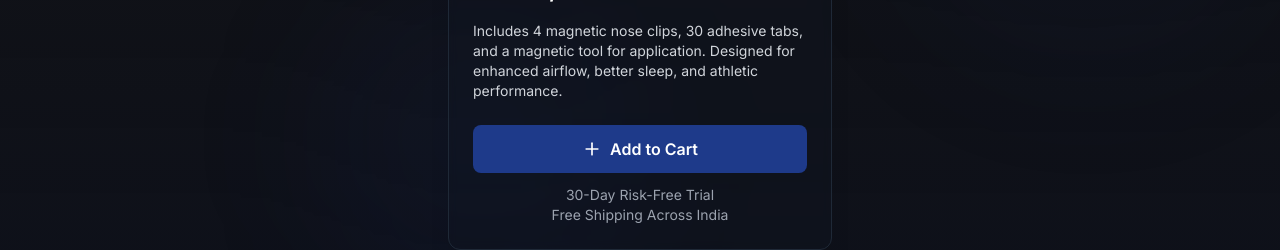
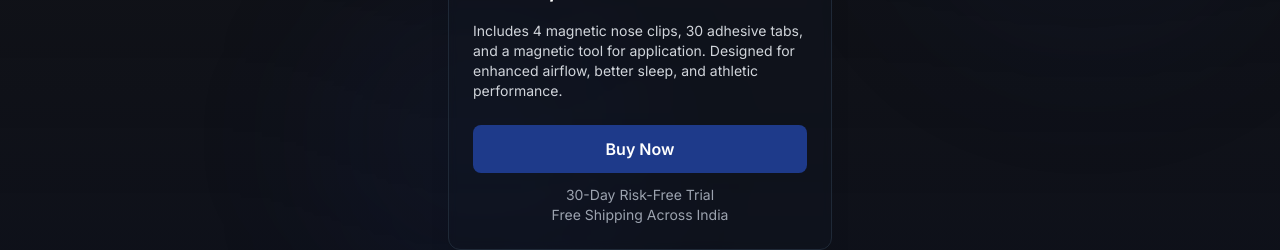
Before and after one commit to hemantmehrok/flowfix, a React (Vite) app: page / in a window 1280 px wide. Shown: the part 1460-1710 px from the top of the page. Built offline with nearby package versions, Linux system fonts and the light colour scheme.

Commit message:
Update Products component with Razorpay link

```diff
--- a/src/components/Products.tsx
+++ b/src/components/Products.tsx
@@ -125,17 +125,17 @@ const Products: React.FC = () => {
                 Includes 4 magnetic nose clips, 30 adhesive tabs, and a magnetic tool for application. Designed for enhanced airflow, better sleep, and athletic performance.
               </p>
 
-              {/* Add to Cart Button */}
-              <button
-                onClick={(e) => e.preventDefault()}
-                className="w-full bg-royal-blue-600 hover:bg-royal-blue-500 text-white py-3 rounded-lg transition-all flex items-center justify-center gap-2 mb-3 group"
+              {/* Buy Now Button */}
+              <a
+                href="https://rzp.io/rzp/spOthHZh"
+                className="w-full bg-royal-blue-600 hover:bg-royal-blue-500 text-white py-3 rounded-lg transition-all flex items-center justify-center gap-2 group"
+                target="_blank"
               >
-                <Plus size={20} className="group-hover:scale-110 transition-transform" />
-                <span className="font-semibold">Add to Cart</span>
-              </button>
+                <span className="font-semibold">Buy Now</span>
+              </a>
 
               {/* Trial Info */}
-              <p className="text-sm text-gray-400 text-center">30-Day Risk-Free Trial</p>
+              <p className="text-sm text-gray-400 text-center mt-3">30-Day Risk-Free Trial</p>
               <p className="text-sm text-gray-400 text-center">Free Shipping Across India</p>
             </div>
           </Link>
```
